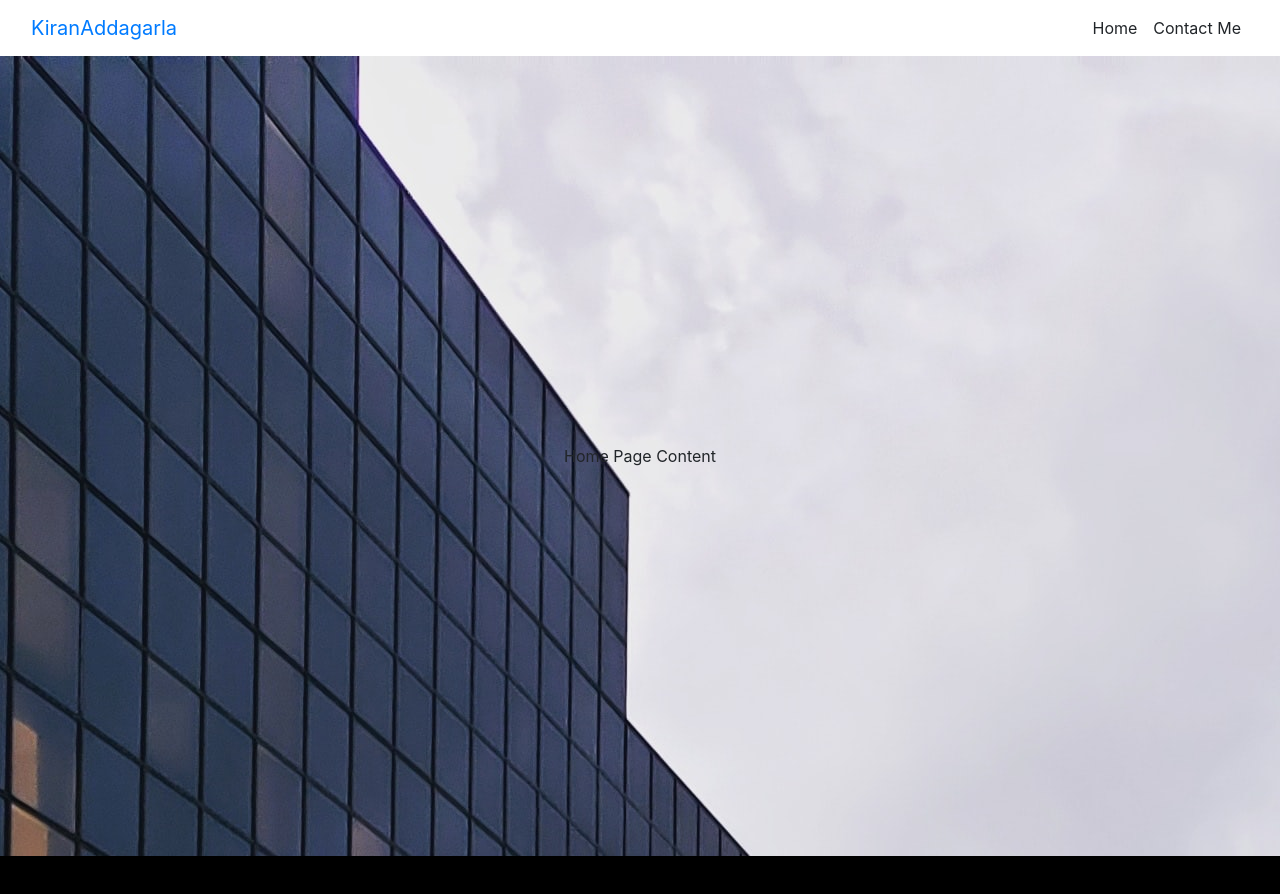
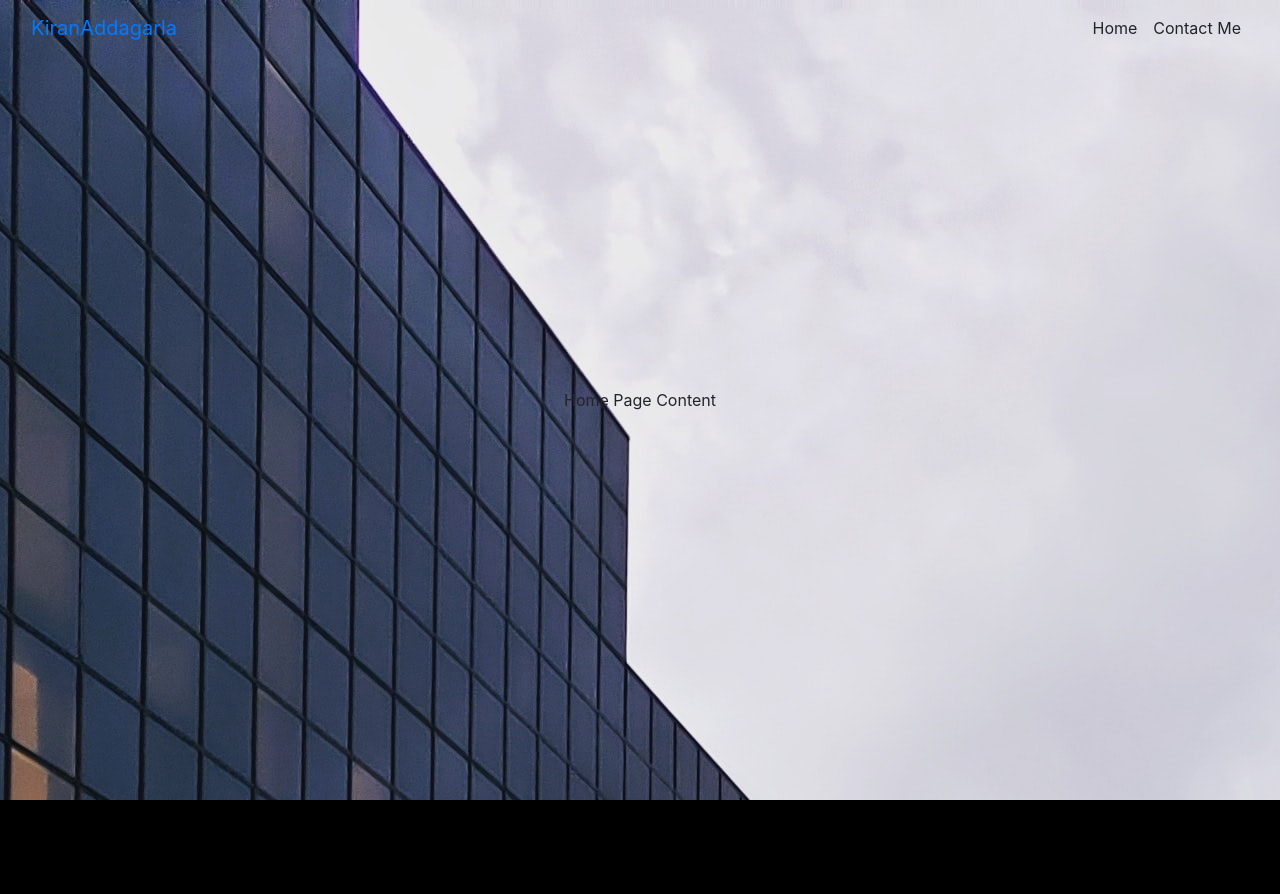
Before and after one commit to KiranAddagarla/ReactWebApplication, a React (Create React App) app: page / in a window 1280 px wide. Shown: the top 894 px of the page. Built offline with nearby package versions, Linux system fonts and the light colour scheme.

Commit message:
background and navbar transparent changes

```diff
--- a/src/Components/Layout.js
+++ b/src/Components/Layout.js
@@ -28,7 +28,7 @@ const Layout = (props) => {
   return (
     <nav
       id="layout-navbar"
-      className="navbar navbar-expand-lg navbar-fixed-top bg-transparent"
+      className="navbar navbar-expand-lg fixed-top bg-transparent"
     >
       <div className="container-fluid">
         <div>
```
